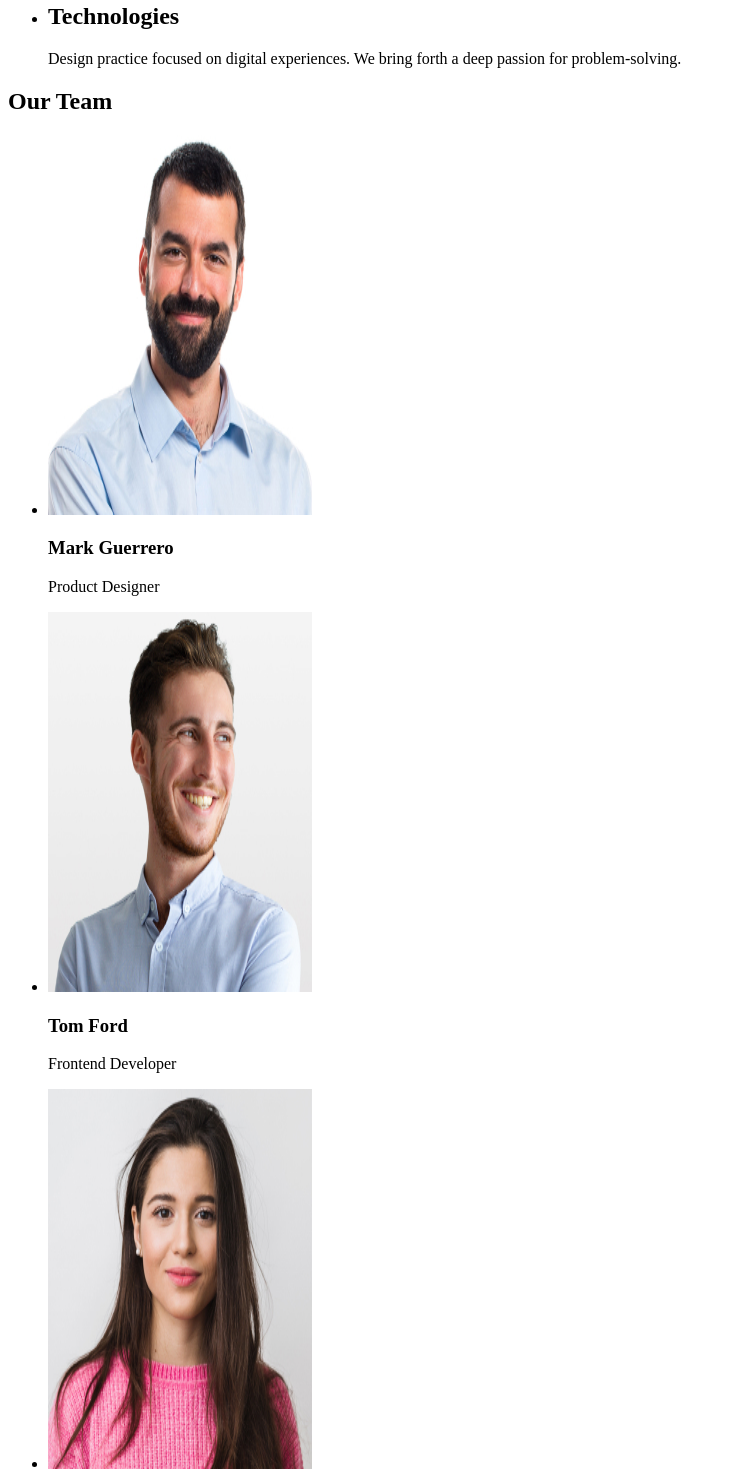
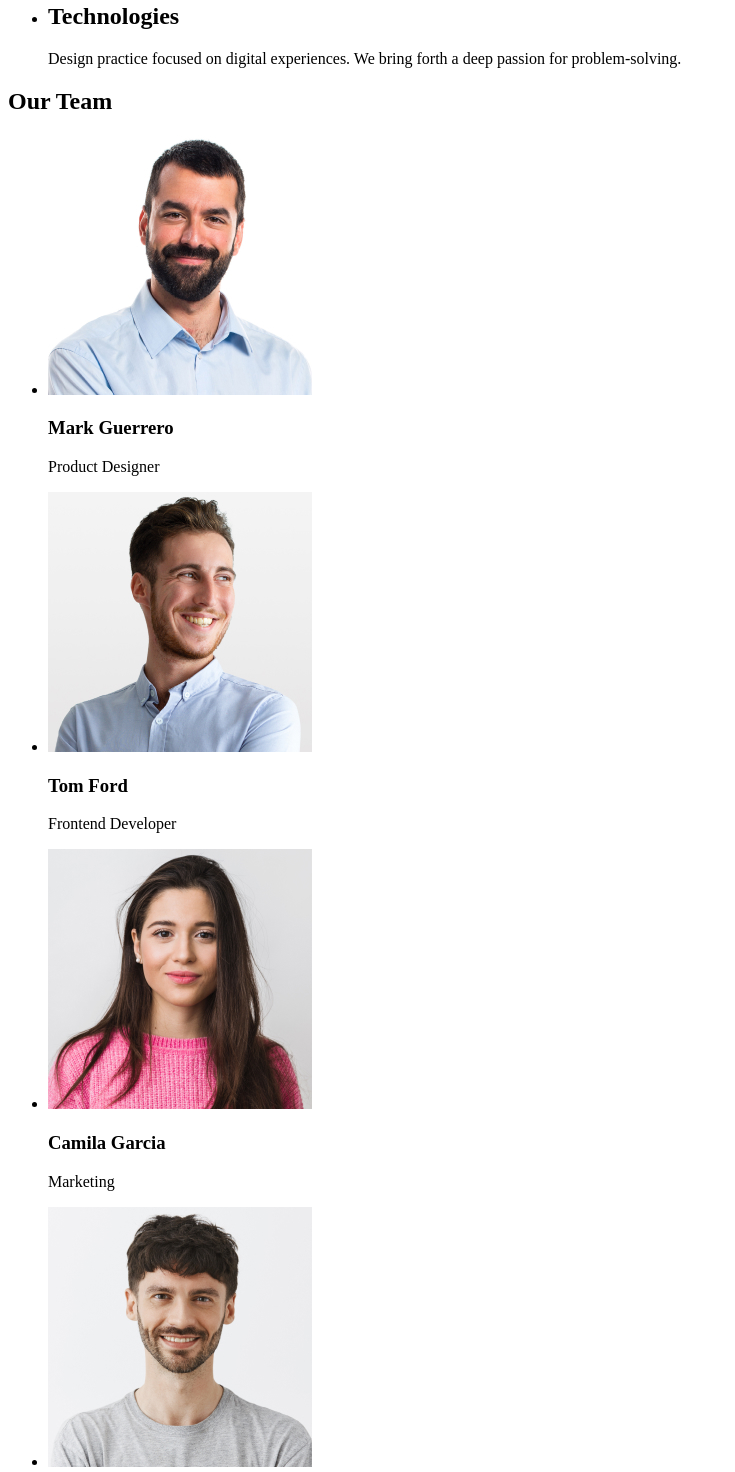
Before and after one commit to maryna-bordiian/goit-markup-hw-01, a plain HTML site: page index.html in a window 1280 px wide. Shown: the part 548-2020 px from the top of the page, without its empty margins (0-735 px from the left). Drawn offline with Linux system fonts and the light colour scheme.

Commit message:
add markup

```diff
--- a/index.html
+++ b/index.html
@@ -73,12 +73,12 @@
         <h2>Our Team</h2>
         <ul>
           <li>
-            <img src="./images/mark.jpg" alt="mark" width="264" height="380" />
+            <img src="./images/mark.jpg" alt="mark" width="264" height="260" />
             <h3>Mark Guerrero</h3>
             <p>Product Designer</p>
           </li>
           <li>
-            <img src="./images/tom.jpg" alt="tom" width="264" height="380" />
+            <img src="./images/tom.jpg" alt="tom" width="264" height="260" />
             <h3>Tom Ford</h3>
             <p>Frontend Developer</p>
           </li>
@@ -87,7 +87,7 @@
               src="./images/camila.jpg"
               alt="camila"
               width="264"
-              height="380"
+              height="260"
             />
             <h3>Camila Garcia</h3>
             <p>Marketing</p>
@@ -97,7 +97,7 @@
               src="./images/daniel.jpg"
               alt="daniel"
               width="264"
-              height="380"
+              height="260"
             />
             <h3>Daniel Wilson</h3>
             <p>UI Designer</p>
```
